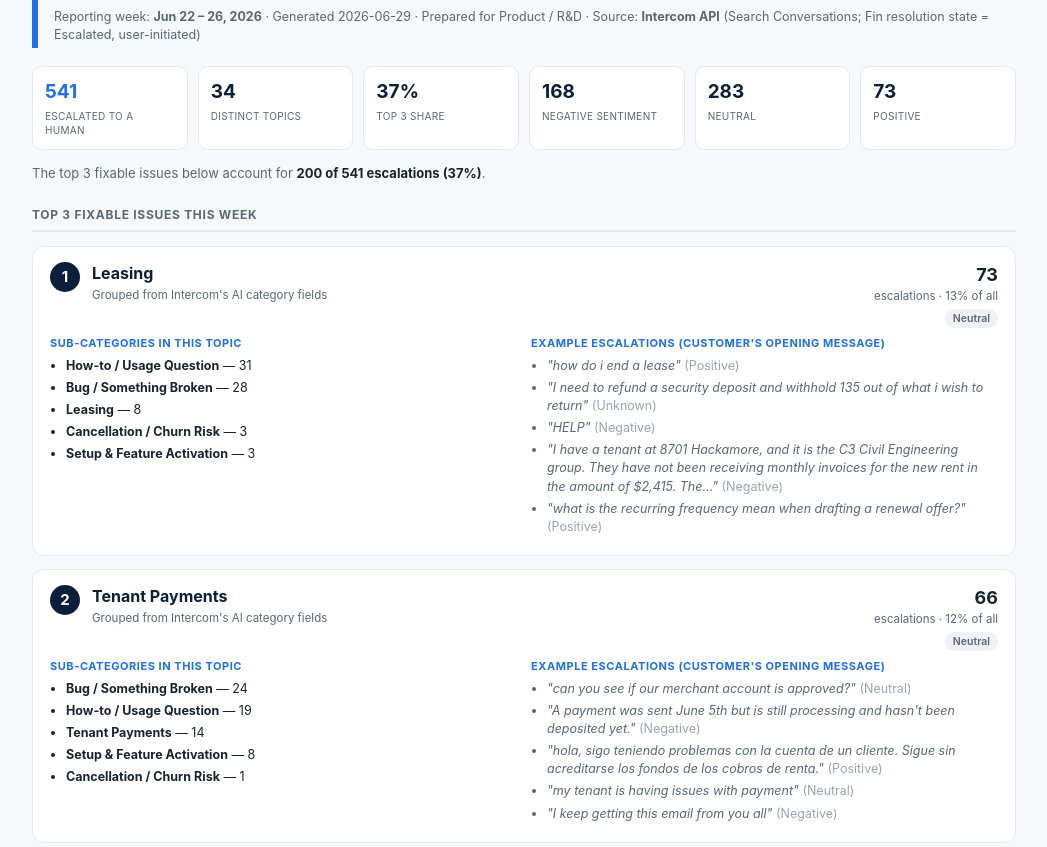
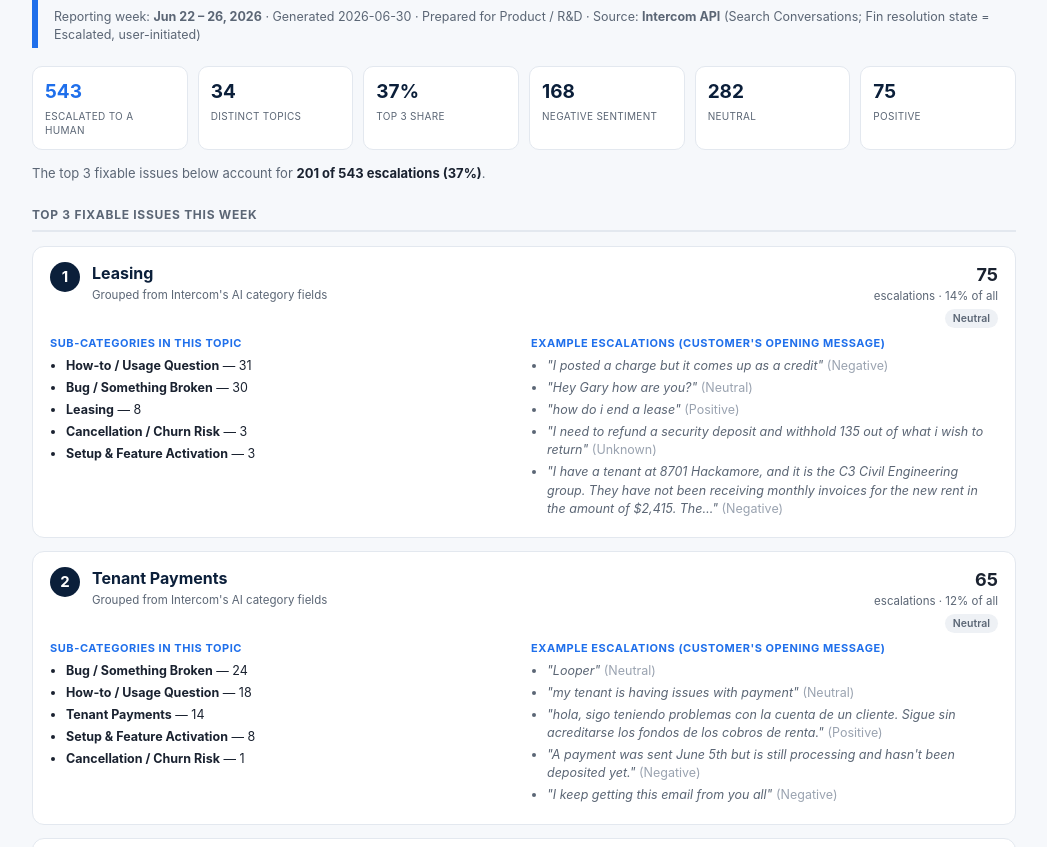
Before and after one commit to shuang-dl/human-escape-highlights, a website: page reports/weekly-support-ai-insights-jun22-26-2026.html in a window 1280 px wide. Shown: the part 80-927 px from the top of the page, without its empty margins (116-1163 px from the left). Drawn offline with Linux system fonts and the light colour scheme.

Commit message:
Add weekly report: Jun 22 – 26, 2026

```diff
--- a/reports/weekly-support-ai-insights-jun22-26-2026.html
+++ b/reports/weekly-support-ai-insights-jun22-26-2026.html
@@ -39,19 +39,19 @@
   <header class="r">
     <p class="eyebrow">Weekly Support AI Insights · Human-Escape Loop</p>
     <h1>Top UI Issues Driving Fin Failures &amp; Human Escalations</h1>
-    <div class="meta">Reporting week: <b>Jun 22 – 26, 2026</b> · Generated 2026-06-29 · Prepared for Product / R&amp;D ·
+    <div class="meta">Reporting week: <b>Jun 22 – 26, 2026</b> · Generated 2026-06-30 · Prepared for Product / R&amp;D ·
       Source: <b>Intercom API</b> (Search Conversations; Fin resolution state = Escalated, user-initiated)</div>
   </header>
 
   <div class="metrics">
-    <div class="metric flag"><div class="val">541</div><div class="lbl">Escalated to a human</div></div>
+    <div class="metric flag"><div class="val">543</div><div class="lbl">Escalated to a human</div></div>
     <div class="metric"><div class="val">34</div><div class="lbl">Distinct topics</div></div>
     <div class="metric"><div class="val">37%</div><div class="lbl">Top 3 share</div></div>
     <div class="metric"><div class="val">168</div><div class="lbl">Negative sentiment</div></div>
-    <div class="metric"><div class="val">283</div><div class="lbl">Neutral</div></div>
-    <div class="metric"><div class="val">73</div><div class="lbl">Positive</div></div>
+    <div class="metric"><div class="val">282</div><div class="lbl">Neutral</div></div>
+    <div class="metric"><div class="val">75</div><div class="lbl">Positive</div></div>
   </div>
-  <p class="share">The top 3 fixable issues below account for <b>200 of 541 escalations (37%)</b>.</p>
+  <p class="share">The top 3 fixable issues below account for <b>201 of 543 escalations (37%)</b>.</p>
 
   <h2 class="section">Top 3 fixable issues this week</h2>
 
@@ -62,14 +62,14 @@
           <h3>Leasing</h3>
           <div class="sub">Grouped from Intercom's AI category fields</div>
         </div>
-        <div class="stats"><span class="big">73</span>escalations · 13% of all<br><span class="pill s-neu">Neutral</span></div>
+        <div class="stats"><span class="big">75</span>escalations · 14% of all<br><span class="pill s-neu">Neutral</span></div>
       </div>
       <div class="breakdown">
         <div class="col">
           <h4>Sub-categories in this topic</h4>
           <ul>
           <li><b>How-to / Usage Question</b> — 31</li>
-          <li><b>Bug / Something Broken</b> — 28</li>
+          <li><b>Bug / Something Broken</b> — 30</li>
           <li><b>Leasing</b> — 8</li>
           <li><b>Cancellation / Churn Risk</b> — 3</li>
           <li><b>Setup &amp; Feature Activation</b> — 3</li>
@@ -78,11 +78,11 @@
         <div class="col quotes">
           <h4>Example escalations (customer's opening message)</h4>
           <ul>
+          <li>"I posted a charge but it comes up as a credit" <span>(Negative)</span></li>
+          <li>"Hey Gary how are you?" <span>(Neutral)</span></li>
           <li>"how do i end a lease" <span>(Positive)</span></li>
           <li>"I need to refund a security deposit and withhold 135 out of what i wish to return" <span>(Unknown)</span></li>
-          <li>"HELP" <span>(Negative)</span></li>
           <li>"I have a tenant at 8701 Hackamore, and it is the C3 Civil Engineering group. They have not been receiving monthly invoices for the new rent in the amount of $2,415. The…" <span>(Negative)</span></li>
-          <li>"what is the recurring frequency mean when drafting a renewal offer?" <span>(Positive)</span></li>
           </ul>
         </div>
       </div>
@@ -95,14 +95,14 @@
           <h3>Tenant Payments</h3>
           <div class="sub">Grouped from Intercom's AI category fields</div>
         </div>
-        <div class="stats"><span class="big">66</span>escalations · 12% of all<br><span class="pill s-neu">Neutral</span></div>
+        <div class="stats"><span class="big">65</span>escalations · 12% of all<br><span class="pill s-neu">Neutral</span></div>
       </div>
       <div class="breakdown">
         <div class="col">
           <h4>Sub-categories in this topic</h4>
           <ul>
           <li><b>Bug / Something Broken</b> — 24</li>
-          <li><b>How-to / Usage Question</b> — 19</li>
+          <li><b>How-to / Usage Question</b> — 18</li>
           <li><b>Tenant Payments</b> — 14</li>
           <li><b>Setup &amp; Feature Activation</b> — 8</li>
           <li><b>Cancellation / Churn Risk</b> — 1</li>
@@ -111,10 +111,10 @@
         <div class="col quotes">
           <h4>Example escalations (customer's opening message)</h4>
           <ul>
-          <li>"can you see if our merchant account is approved?" <span>(Neutral)</span></li>
+          <li>"Looper" <span>(Neutral)</span></li>
+          <li>"my tenant is having issues with payment" <span>(Neutral)</span></li>
+          <li>"hola, sigo teniendo problemas con la cuenta de un cliente. Sigue sin acreditarse los fondos de los cobros de renta." <span>(Positive)</span></li>
           <li>"A payment was sent June 5th but is still processing and hasn&#39;t been deposited yet." <span>(Negative)</span></li>
-          <li>"hola, sigo teniendo problemas con la cuenta de un cliente. Sigue sin acreditarse los fondos de los cobros de renta." <span>(Positive)</span></li>
-          <li>"my tenant is having issues with payment" <span>(Neutral)</span></li>
           <li>"I keep getting this email from you all" <span>(Negative)</span></li>
           </ul>
         </div>
@@ -143,11 +143,11 @@
         <div class="col quotes">
           <h4>Example escalations (customer's opening message)</h4>
           <ul>
+          <li>"I would like to cancel subscriprion for Helot Development" <span>(Negative)</span></li>
+          <li>"I need to cancel my doorloop subscription" <span>(Neutral)</span></li>
           <li>"I want to downgrade my plan to pro" <span>(Neutral)</span></li>
           <li>"Can I please get in touch with someone on the finance / billing team. I understand that our unit count increased but the bill increased by almost 900$ that does not seem…" <span>(Negative)</span></li>
           <li>"BILLING" <span>(Positive)</span></li>
-          <li>"Hi - we canceled service with doorloop, but I have a deposit from 5/4/26 into my bank of america from doorloop and I need to see which tenants it is from." <span>(Positive)</span></li>
-          <li>"Hello, My name is Bahru Nure" <span>(Neutral)</span></li>
           </ul>
         </div>
       </div>
@@ -159,7 +159,7 @@
       <li><b>Source &amp; scope:</b> Intercom API → Search Conversations, created 2026-06-22 to 2026-06-26, restricted to user-initiated conversations where Fin's resolution state is <b>Escalated</b>.</li>
       <li><b>Topics</b> are grouped from Intercom's own AI category fields (Accounting Categories → Category Detection → Conversation Intent), so counts are <b>directional</b>, not exact root-cause tallies. CX Score is a paid-analytics metric not available via the API, so sentiment is shown instead.</li>
       <li><b>"Fixable issue" framing:</b> the top 3 exclude by-design handoffs and non-actionable buckets. No higher-volume by-design handoffs were excluded this week.</li>
-      <li><b>All topics this week:</b> Leasing 73 · Tenant Payments 66 · Subscription and Billing 61 · Accounting 48 · Reconciliation 26 · Rental Applications 24 · Outgoing Payments / Checkbook.io 22 · PM Operations 22 · Portals 21 · Reporting 20 · Online Listings 19 · Uncategorized 16 · Onboarding and Implementation 16 · Bills &amp; Expenses 15 · Communications 10 · Merchant Account &amp; Stripe 9 · Dropbox Sign / Electronic Signatures 9 · Tenant Screenings / TransUnion 9 · Tasks and Work Orders 9 · Plaid / BankConnect 8 · Activation and Registration 5 · How-to / Usage Question 4 · Notes, Files, &amp; Tags 4 · Inspections 3 · DoorLoop AI Assistant 3 · Integrations 3 · Tenant Experience 3 · Bug / Something Broken 3 · Chart of Accounts 3 · Check Printing 2 · Workflows 2 · Getting Started Flow 1 · Budgeting 1 · Setup &amp; Feature Activation 1.</li>
+      <li><b>All topics this week:</b> Leasing 75 · Tenant Payments 65 · Subscription and Billing 61 · Accounting 49 · Reconciliation 26 · Rental Applications 24 · PM Operations 22 · Portals 22 · Outgoing Payments / Checkbook.io 22 · Online Listings 21 · Reporting 20 · Onboarding and Implementation 16 · Bills &amp; Expenses 15 · Uncategorized 13 · Communications 10 · Tenant Screenings / TransUnion 9 · Merchant Account &amp; Stripe 9 · Dropbox Sign / Electronic Signatures 9 · Tasks and Work Orders 9 · Plaid / BankConnect 8 · Activation and Registration 5 · How-to / Usage Question 4 · Notes, Files, &amp; Tags 4 · Inspections 3 · DoorLoop AI Assistant 3 · Integrations 3 · Tenant Experience 3 · Bug / Something Broken 3 · Chart of Accounts 3 · Check Printing 2 · Workflows 2 · Getting Started Flow 1 · Budgeting 1 · Setup &amp; Feature Activation 1.</li>
     </ul>
   </footer>
 </div>
```
